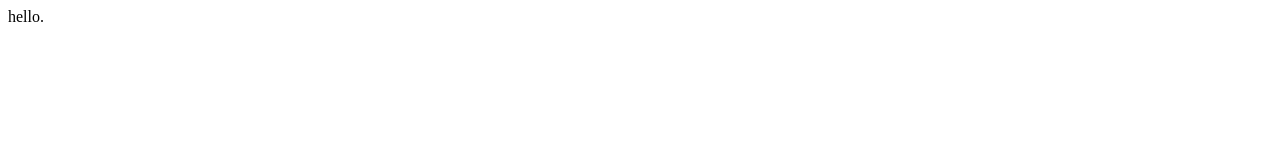
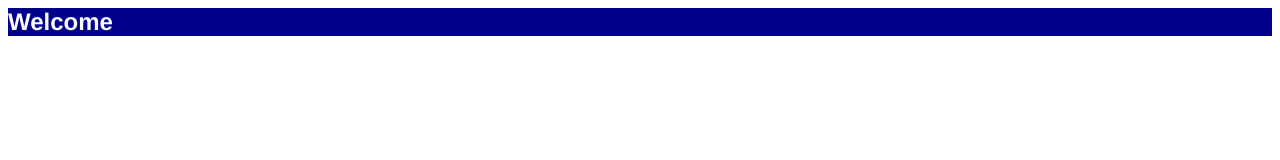
Before and after one commit to apmoroney/apmoroney.github.io, a plain HTML site: page index.html in a window 1280 px wide. Drawn offline with Linux system fonts and the light colour scheme.

Commit message:
Update index.html

```diff
--- a/index.html
+++ b/index.html
@@ -1 +1,17 @@
-hello.
+<html>
+	<head>
+		<title>Welcome</title>
+		<style>
+			h1 {
+				color: white;
+				background-color: darkblue;
+				font-size: 24px;
+				font-family: Helvetica, Arial, "sans-serif";
+			}
+
+		</style>
+	</head>
+	<body>
+		<h1>Welcome</h1>
+	</body>
+</html>
```
